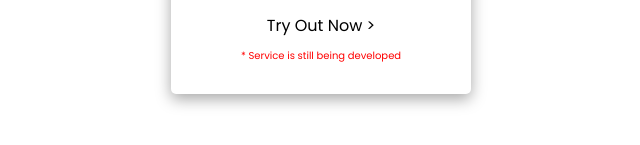
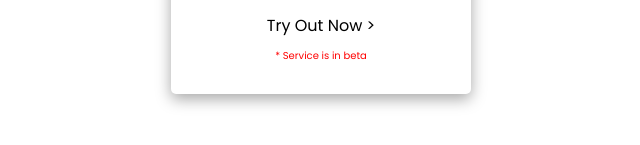
Before and after one commit to mas0ng/projects, a plain HTML site: page index.html in a window 1280 px wide. Shown: the part 401-546 px from the top of the page, 319-959 px from the left. Drawn offline with Linux system fonts and the light colour scheme.

Commit message:
Update index.html

```diff
--- a/index.html
+++ b/index.html
@@ -106,7 +106,7 @@
             <h3>TikTok Comment Story</h3>
             <p>An easy to  use interface that allows you to create stories in the tiktok comments then save them</p>
             <a href="/project1-tiktok-comment-story" class="button">Try Out Now ></a>
-			<p class = "warning-text" >* Service is still being developed</p>
+			<p class = "warning-text" >* Service is in beta</p>
         </div>
     </div>
 </body>
```
